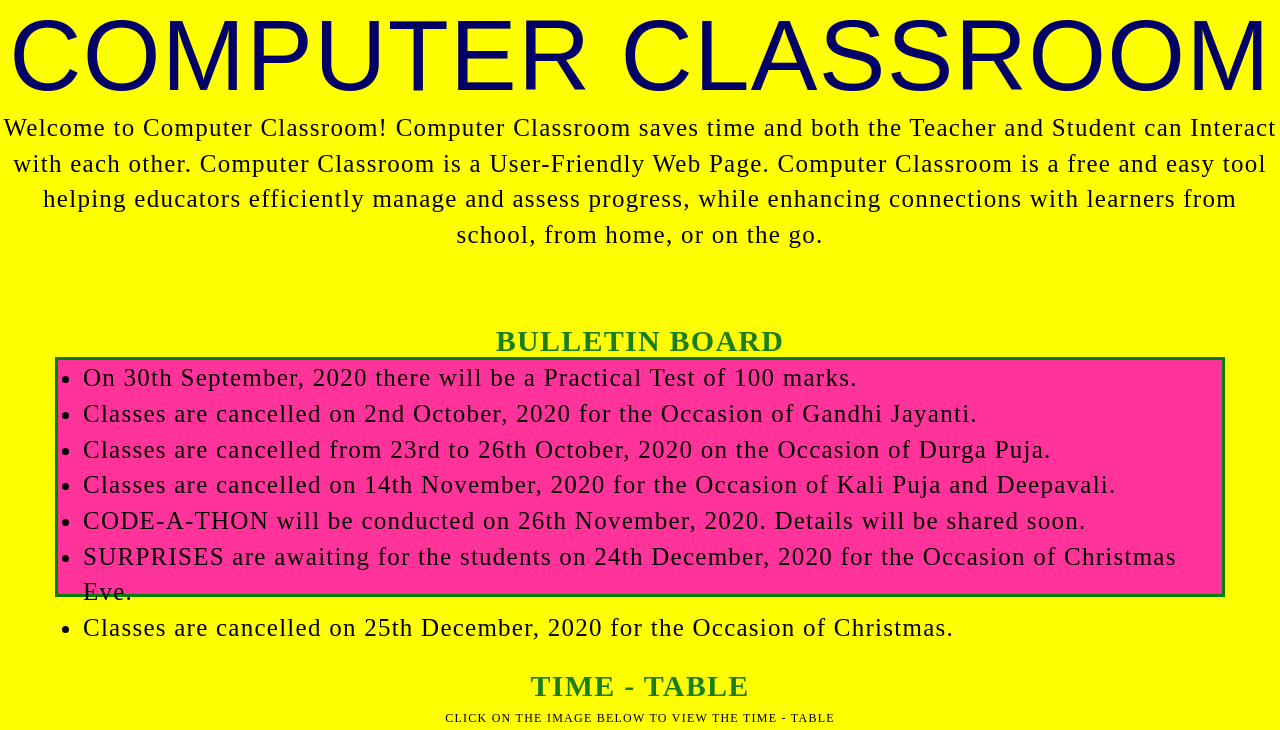
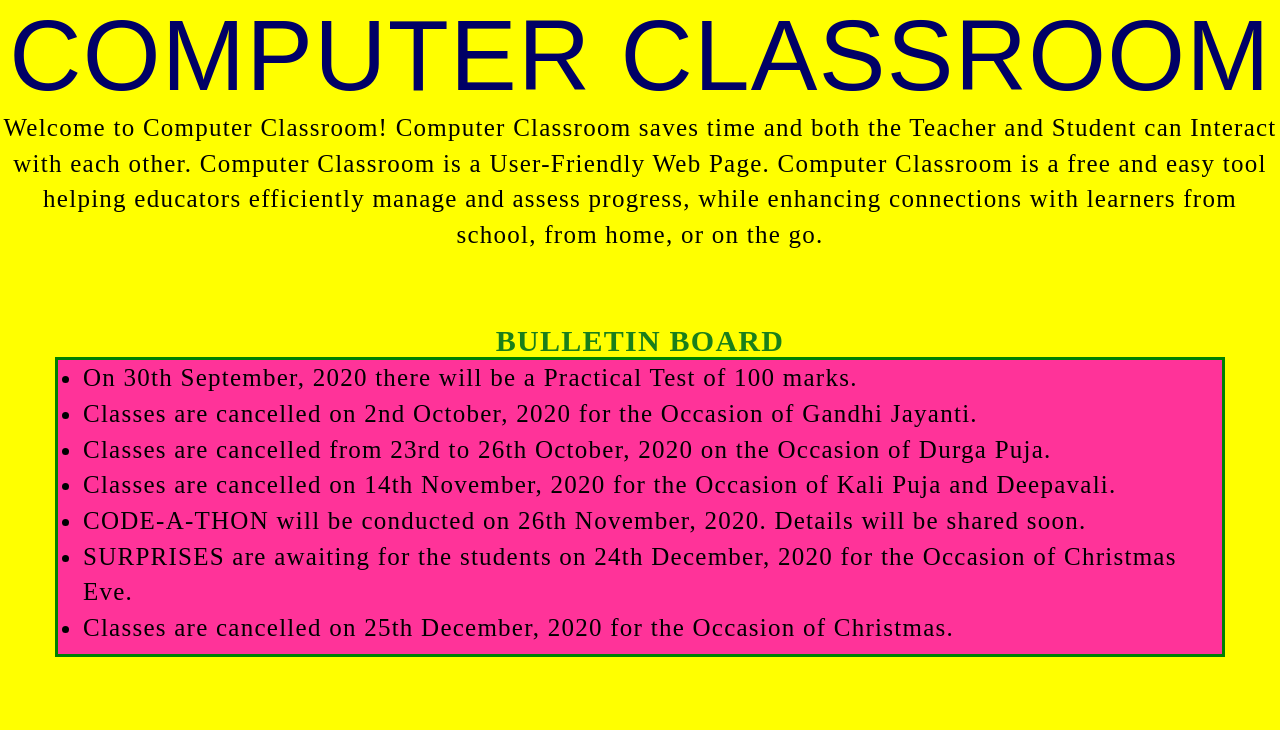
Before and after one commit to NAV0MITA11GHOSHAL/Computer-Classroom, a PHP site: page / in a window 1280 px wide. Shown: the top 730 px of the page. Run offline with PHP 8.4, Linux system fonts and the light colour scheme.

Commit message:
Update stylesheet.css

```diff
--- a/stylesheet.css
+++ b/stylesheet.css
@@ -60,7 +60,7 @@ input {
   padding-left: 25px;
   margin-right: auto;
   margin-left: auto;
-  height: 240px;
+  height: 300px;
   position: relative;
   border: 3px solid green;
   border-collapse: collapse;
```
